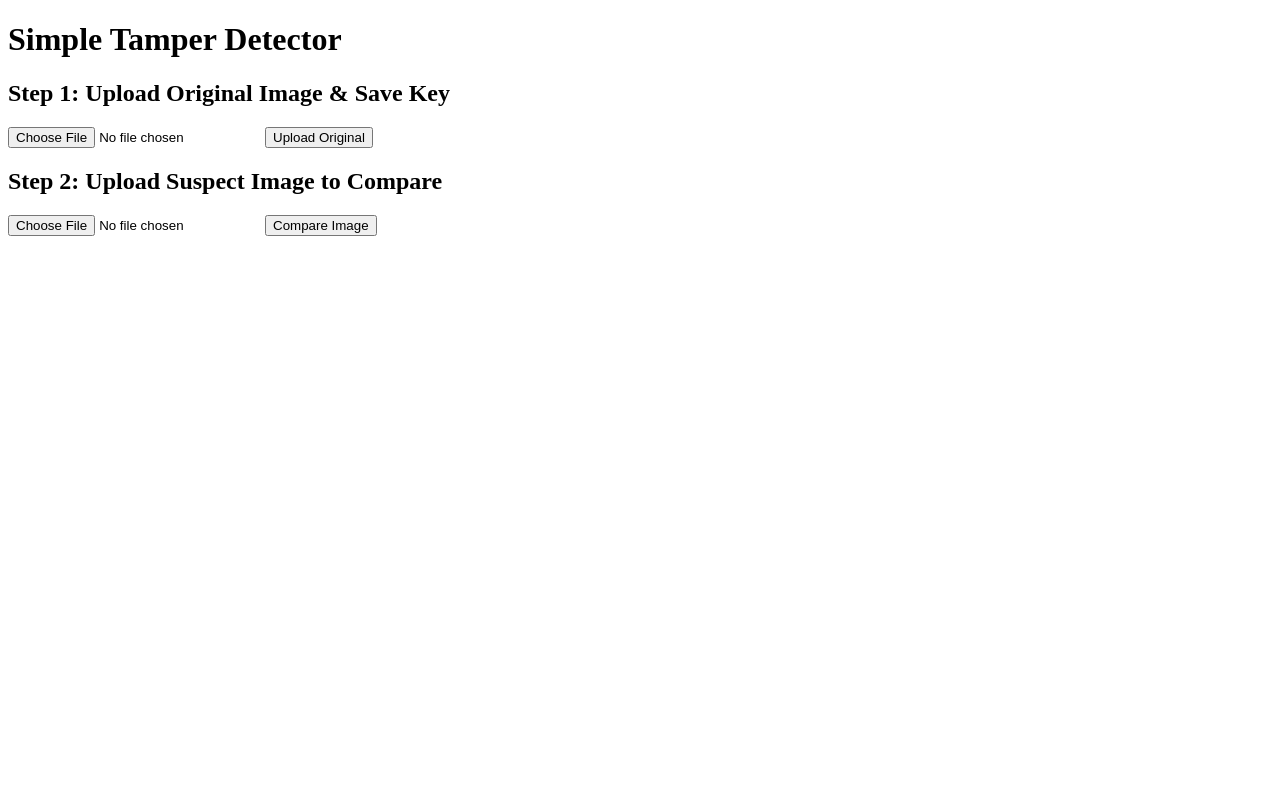
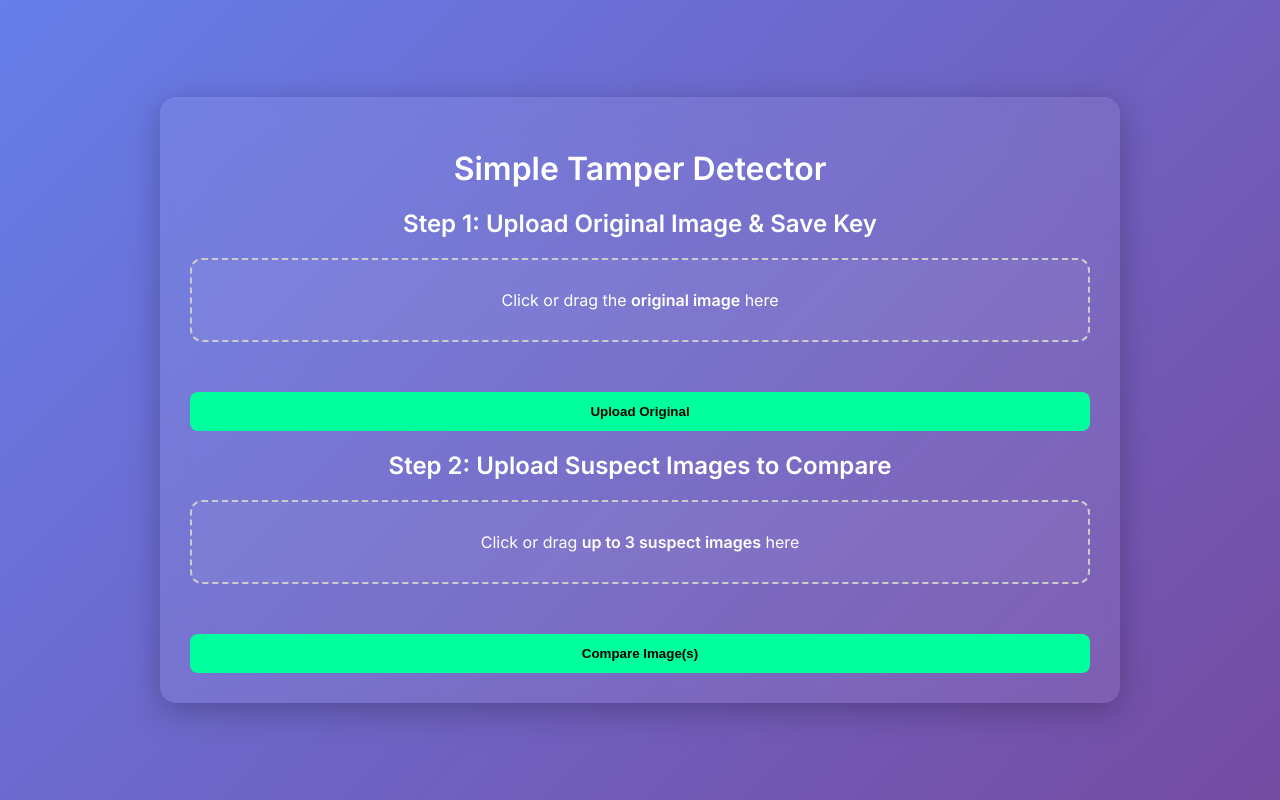
Before and after one commit to sbdy1/Photo-Tampering-Detection, a Flask app: page / in a window 1280 px wide. Run offline with Flask 3, Linux system fonts and the light colour scheme.

Commit message:
Update index.html

```diff
--- a/templates/index.html
+++ b/templates/index.html
@@ -3,40 +3,205 @@
 <head>
     <meta charset="UTF-8" />
     <title>Simple Tamper Detector</title>
+    <link href="https://fonts.googleapis.com/css2?family=Inter:wght@400;600&display=swap" rel="stylesheet">
+    <style>
+        body {
+            margin: 0;
+            font-family: 'Inter', sans-serif;
+            background: linear-gradient(135deg, #667eea, #764ba2);
+            min-height: 100vh;
+            display: flex;
+            align-items: center;
+            justify-content: center;
+            color: white;
+        }
+
+        .container {
+            background: rgba(255, 255, 255, 0.08);
+            backdrop-filter: blur(20px);
+            border-radius: 16px;
+            padding: 30px;
+            width: 90%;
+            max-width: 900px;
+            box-shadow: 0 8px 32px rgba(0, 0, 0, 0.25);
+        }
+
+        h1, h2 {
+            text-align: center;
+        }
+
+        form {
+            display: flex;
+            flex-direction: column;
+            gap: 20px;
+            margin-top: 15px;
+        }
+
+        .upload-zone {
+            border: 2px dashed #ccc;
+            padding: 30px;
+            border-radius: 12px;
+            background-color: rgba(255, 255, 255, 0.05);
+            text-align: center;
+            cursor: pointer;
+            transition: border-color 0.3s, background 0.3s;
+        }
+
+        .upload-zone:hover,
+        .upload-zone.dragover {
+            border-color: #00ff9d;
+            background-color: rgba(0, 255, 157, 0.1);
+        }
+
+        input[type="file"] {
+            display: none;
+        }
+
+        .preview {
+            display: flex;
+            flex-wrap: wrap;
+            gap: 15px;
+            margin-top: 10px;
+            justify-content: center;
+        }
+
+        .preview img {
+            max-width: 150px;
+            max-height: 150px;
+            border-radius: 10px;
+            border: 2px solid #fff;
+        }
+
+        button {
+            padding: 12px 20px;
+            background: #00ff9d;
+            border: none;
+            color: black;
+            font-weight: bold;
+            border-radius: 8px;
+            cursor: pointer;
+            transition: background 0.3s;
+        }
+
+        button:hover {
+            background: #00c47c;
+        }
+
+        .status {
+            text-align: center;
+            margin-top: 10px;
+        }
+
+        .result-images {
+            margin-top: 20px;
+            text-align: center;
+        }
+
+        .result-images img {
+            max-width: 100%;
+            border-radius: 8px;
+            margin-top: 10px;
+            border: 2px solid white;
+        }
+    </style>
 </head>
 <body>
+
+<div class="container">
     <h1>Simple Tamper Detector</h1>
 
     <h2>Step 1: Upload Original Image & Save Key</h2>
-    <form method="POST" enctype="multipart/form-data">
-        <input type="file" name="original" accept="image/*" required />
+    <form method="POST" enctype="multipart/form-data" action="/upload_original">
+        <label class="upload-zone" id="original-zone">
+            Click or drag the <strong>original image</strong> here
+            <input type="file" name="original" id="original-input" accept="image/*" required>
+        </label>
+        <div class="preview" id="original-preview"></div>
         <button type="submit">Upload Original</button>
     </form>
 
     {% if original_img %}
+    <div class="result-images">
         <h3>Original Image:</h3>
-    <img src="{{ url_for('static', filename='uploads/' + original_img) }}" alt="Original Image" style="max-width:300px;" />
+        <img src="{{ url_for('static', filename='uploads/' + original_img) }}" alt="Original Image" />
+    </div>
     {% endif %}
 
-    <h2>Step 2: Upload Suspect Image to Compare</h2>
-    <form method="POST" enctype="multipart/form-data">
-        <input type="file" name="suspect" accept="image/*" required />
-        <button type="submit">Compare Image</button>
+    <h2>Step 2: Upload Suspect Images to Compare</h2>
+    <form method="POST" enctype="multipart/form-data" action="/upload_suspects">
+        <label class="upload-zone" id="suspect-zone">
+            Click or drag <strong>up to 3 suspect images</strong> here
+            <input type="file" name="suspect" id="suspect-input" multiple accept="image/*" required>
+        </label>
+        <div class="preview" id="suspect-preview"></div>
+        <button type="submit">Compare Image(s)</button>
     </form>
 
     {% if processed_img %}
+    <div class="result-images">
         <h3>Processed Image with Tampering Highlighted:</h3>
-    <img src="{{ url_for('static', filename='uploads/' + processed_img) }}" alt="Processed Image" style="max-width:300px;" />
+        <img src="{{ url_for('static', filename='uploads/' + processed_img) }}" alt="Processed Image" />
+    </div>
     {% endif %}
 
     {% with messages = get_flashed_messages() %}
     {% if messages %}
-        <ul>
+        <div class="status">
             {% for message in messages %}
-            <li>{{ message }}</li>
+                <p>{{ message }}</p>
             {% endfor %}
-        </ul>
+        </div>
     {% endif %}
     {% endwith %}
+</div>
+
+<script>
+    function setupPreview(inputId, previewId, max = 1) {
+        const input = document.getElementById(inputId);
+        const preview = document.getElementById(previewId);
+
+        input.addEventListener('change', () => {
+            preview.innerHTML = '';
+            const files = input.files;
+            const count = Math.min(files.length, max);
+            for (let i = 0; i < count; i++) {
+                const reader = new FileReader();
+                reader.onload = function (e) {
+                    const img = document.createElement('img');
+                    img.src = e.target.result;
+                    preview.appendChild(img);
+                };
+                reader.readAsDataURL(files[i]);
+            }
+        });
+    }
+
+    function setupDragDrop(zoneId, inputId) {
+        const zone = document.getElementById(zoneId);
+        const input = document.getElementById(inputId);
+
+        zone.addEventListener('dragover', e => {
+            e.preventDefault();
+            zone.classList.add('dragover');
+        });
+
+        zone.addEventListener('dragleave', () => {
+            zone.classList.remove('dragover');
+        });
+
+        zone.addEventListener('drop', e => {
+            e.preventDefault();
+            zone.classList.remove('dragover');
+            input.files = e.dataTransfer.files;
+            input.dispatchEvent(new Event('change'));
+        });
+    }
+
+    setupPreview('original-input', 'original-preview', 1);
+    setupPreview('suspect-input', 'suspect-preview', 3);
+    setupDragDrop('original-zone', 'original-input');
+    setupDragDrop('suspect-zone', 'suspect-input');
+</script>
+
 </body>
 </html>
```
Lines whose indentation alone changed are shown as unchanged.
